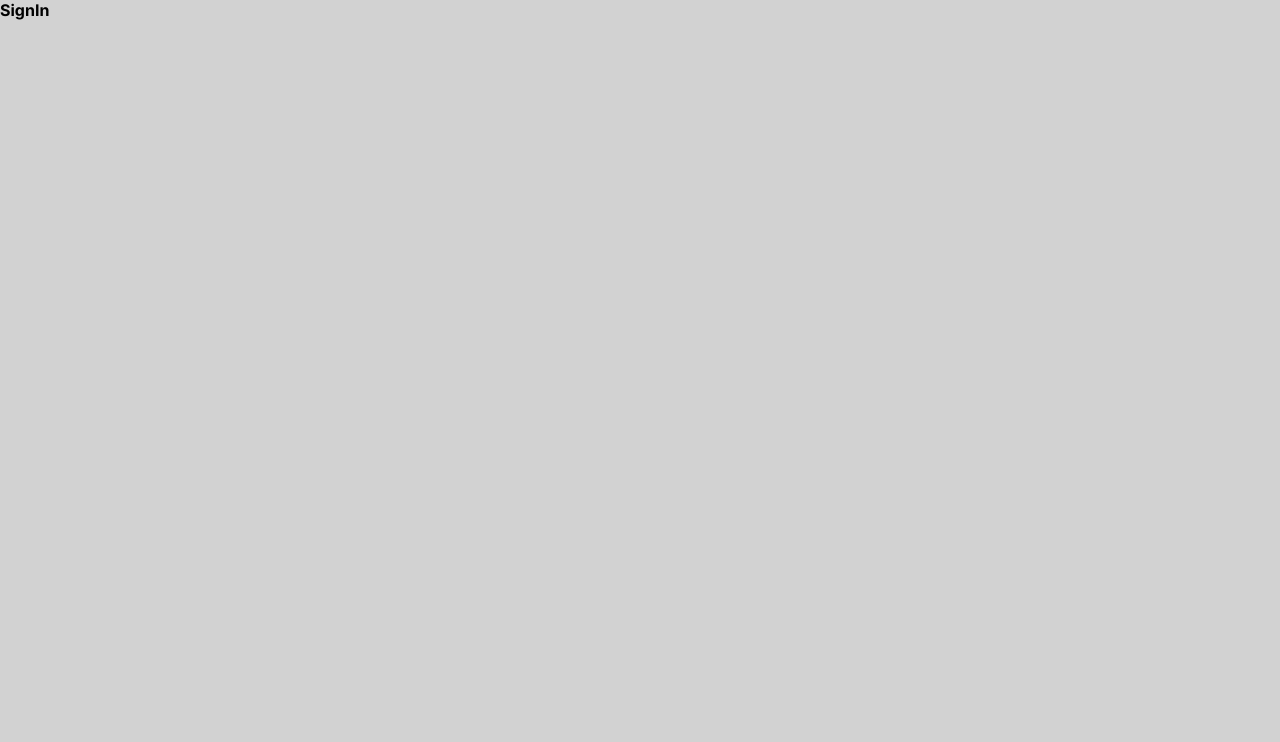
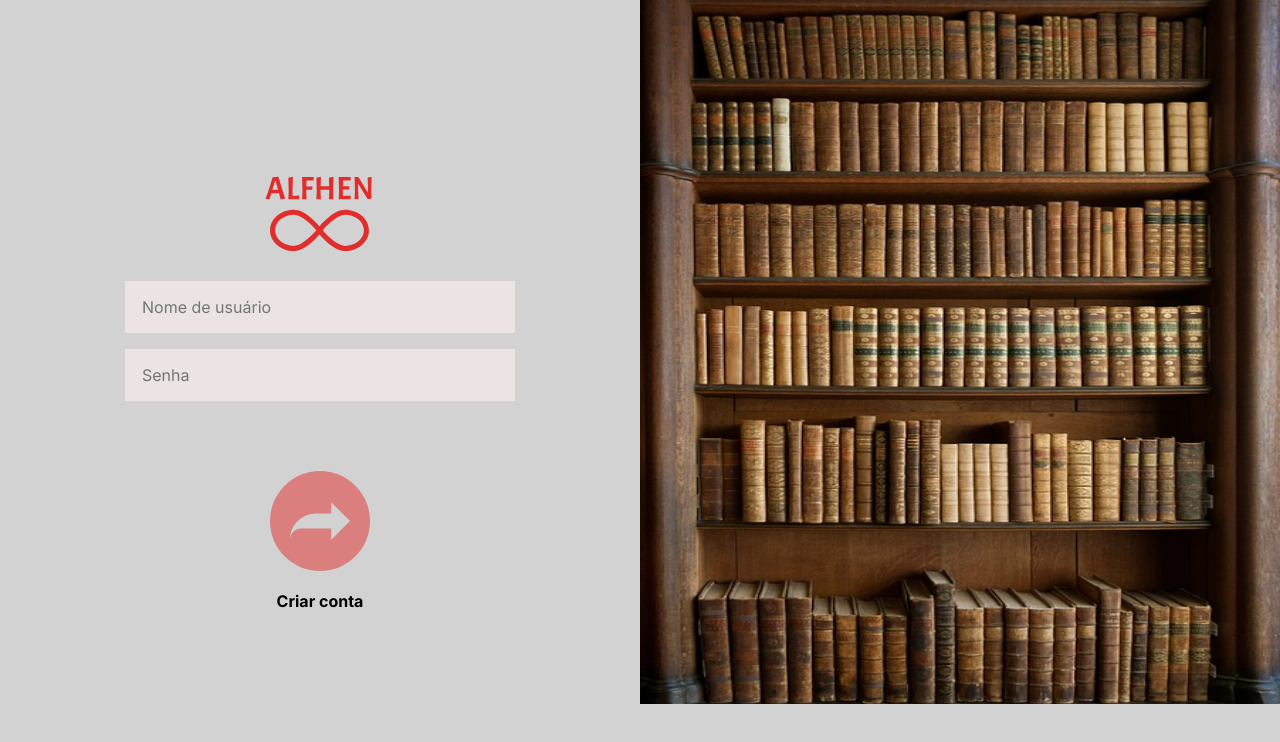
Before and after one commit to danielkada/alfhen-web, a React (Create React App) app: page /signin in a window 1280 px wide. Shown: the top 742 px of the page. Built offline with nearby package versions, Linux system fonts and the light colour scheme.

Commit message:
creating the sign in page

```diff
--- /dev/null
+++ b/src/components/Input/index.ts
@@ -0,0 +1,23 @@
+import styled from 'styled-components';
+
+export const Input = styled.input`
+  width: 390px;
+  height: 52px;
+
+  padding: 0 16px;
+  border: 1px solid transparent;
+
+  background: #ECE3E3;
+
+  color: #E22D2D;
+
+  transition: border 0.2s ease-in-out;
+
+  & + input {
+    margin-top: 16px;
+  }
+
+  &:focus {
+    border: 1px solid #E22D2D;
+  }
+`;
--- a/src/pages/SignIn/index.tsx
+++ b/src/pages/SignIn/index.tsx
@@ -1,5 +1,76 @@
+import backgroundImage from '../../assets/images/background-book.jpg';
+import logo from '../../assets/images/logo.svg';
+import loginButton from '../../assets/images/login-button.svg';
+
+import { Link } from 'react-router-dom';
+
+import { Container, InputContainer } from './styles';
+import { Input } from '../../components/Input';
+
+import { ChangeEvent, FormEvent, useState } from 'react';
+
 export default function SignIn() {
+	const [username, setUsername] = useState('');
+	const [password, setPassword] = useState('');
+
+	const isFormValid = username.length > 0 && password.length > 0;
+
+	function handleUsernameChange(event: ChangeEvent<HTMLInputElement>) {
+		const { value } = event.target;
+
+		if (value === ' ') {
+			return;
+		}
+
+		setUsername(value);
+	}
+
+	function handlePasswordChange(event: ChangeEvent<HTMLInputElement>) {
+		const { value } = event.target;
+
+		if (value === ' ') {
+			return;
+		}
+
+		setPassword(value);
+	}
+
+	function handleSubmit(event: FormEvent<HTMLFormElement>) {
+		event.preventDefault();
+
+		console.log(username);
+		console.log(password);
+	}
+
 	return (
-		<h1>SignIn</h1>
+		<Container>
+			<InputContainer onSubmit={handleSubmit}>
+				<img width={110} src={logo} alt='Logo' />
+
+				<Input
+					placeholder='Nome de usuário'
+					type="text"
+					onChange={handleUsernameChange}
+					value={username}
+				/>
+
+				<Input
+					placeholder='Senha'
+					type="password"
+					onChange={handlePasswordChange}
+					value={password}
+				/>
+
+				<button type='submit' disabled={!isFormValid}>
+					<img src={loginButton} alt="Login" />
+				</button>
+
+				<Link to="/signup">
+          Criar conta
+				</Link>
+			</InputContainer>
+
+			<img className='book-img' src={backgroundImage} alt="Books" />
+		</Container>
 	);
 }
--- /dev/null
+++ b/src/pages/SignIn/styles.ts
@@ -0,0 +1,80 @@
+import styled from 'styled-components';
+
+export const Container = styled.div`
+  display: flex;
+
+  .book-img {
+    width: 440px;
+    height: 704px;
+
+    flex: 1;
+
+    @media(max-width: 1000px) {
+      display: none;
+    }
+  }
+`;
+
+export const InputContainer = styled.form`
+  flex: 1;
+
+  display: flex;
+  flex-direction: column;
+  align-items: center;
+
+  margin-top: 168px;
+
+  input {
+    width: 390px;
+    height: 52px;
+
+    padding: 0 16px;
+    border: 1px solid transparent;
+
+    background: #ECE3E3;
+
+    color: #E22D2D;
+
+    transition: border 0.2s ease-in-out;
+
+    & + input {
+      margin-top: 16px;
+    }
+
+    &:focus {
+      border: 1px solid #E22D2D;
+    }
+  }
+
+  button {
+    border: none;
+
+    margin-top: 70px;
+
+    transition: opacity 0.2s ease-in-out;
+
+    &:hover {
+      opacity: 0.5;
+    }
+
+    &[disabled] {
+      cursor: default;
+      opacity: 0.5 !important;
+    }
+  }
+
+  a {
+    color: #000;
+
+    text-decoration: none;
+    font-weight: bold;
+
+    margin-top: 16px;
+
+    transition: color 0.2s ease-in-out;
+
+    &:hover {
+      color: rgba(0, 0, 0, 0.5);
+    }
+  }
+`;
```
Also changed, not shown: src/assets/images/background-book.jpg (added), src/assets/images/login-button.svg (added), src/pages/Home/index.tsx (renamed from src/pages/Home/index.jsx).
